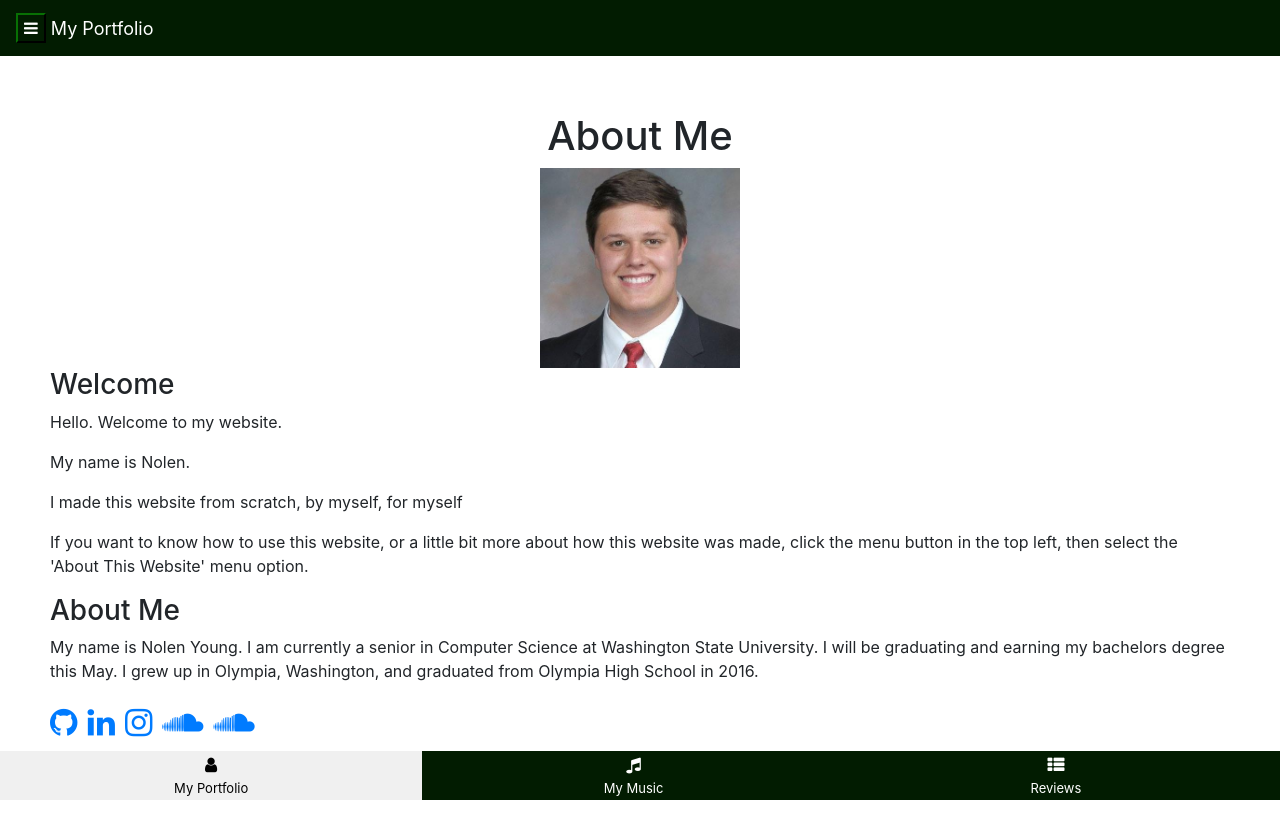
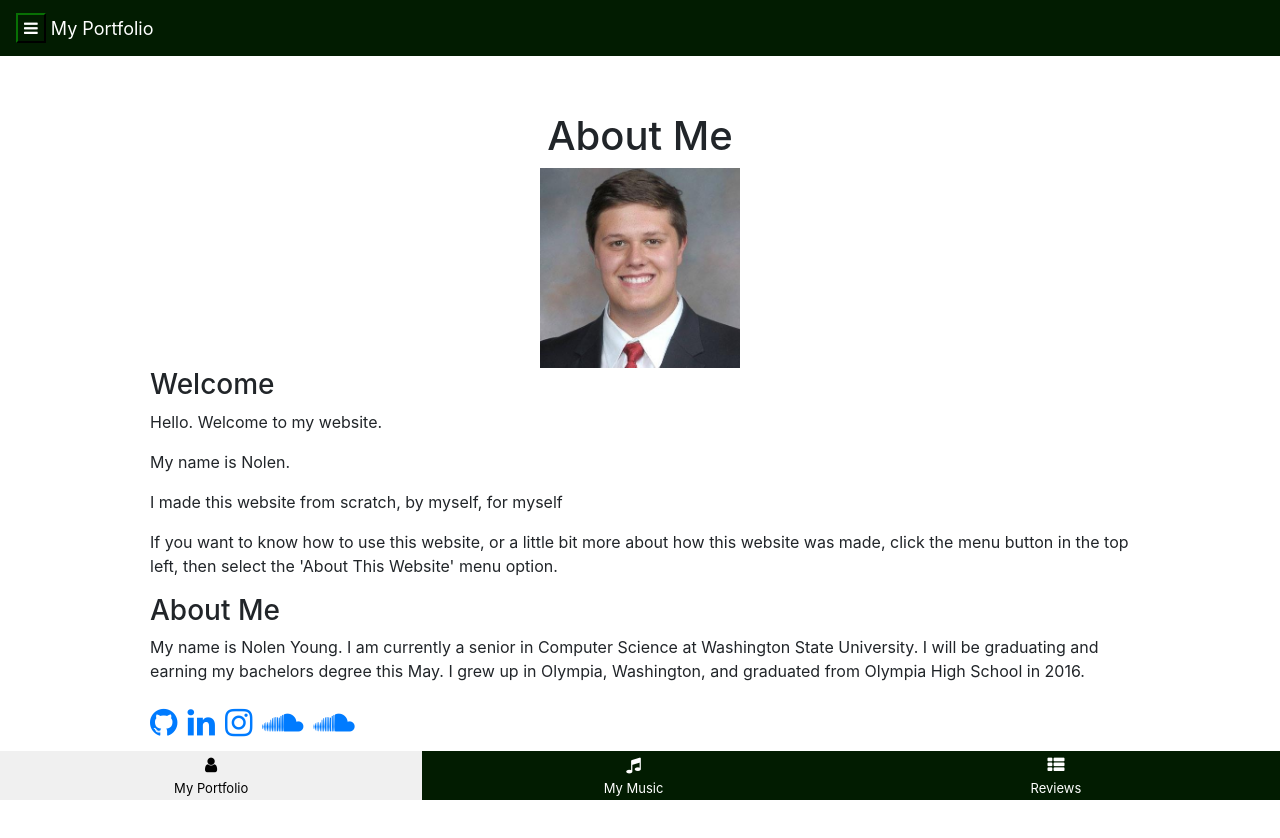
Before and after one commit to Nolen-Young/Website, a React (Create React App) app in the folder client/: page / in a window 1280 px wide. Shown: the top 838 px of the page. Built offline with nearby package versions, Linux system fonts and the light colour scheme.

Commit message:
Limited width of pages to just 1080 pixels.

```diff
--- a/client/src/components/ProfessionalPage-Courses.js
+++ b/client/src/components/ProfessionalPage-Courses.js
@@ -12,7 +12,7 @@ class ProfessionalPageCourses extends React.Component {
           <h1>Courses</h1>
         </div>
 
-        <div id="body">
+        <div id="body" className = "center">
           <h3>
             Relevent Courses
           </h3>
--- a/client/src/styles/index.css
+++ b/client/src/styles/index.css
@@ -222,7 +222,9 @@
 
 /* Styling for the divs in the app. Ensures that the content at top isn't obscured by top bar */
 .padded-page {
+  margin: auto;
   padding: 56px 50px 56px 50px;
+  max-width: 1080px;
   height: 100%;
   /* 100% of app */
 }
```
